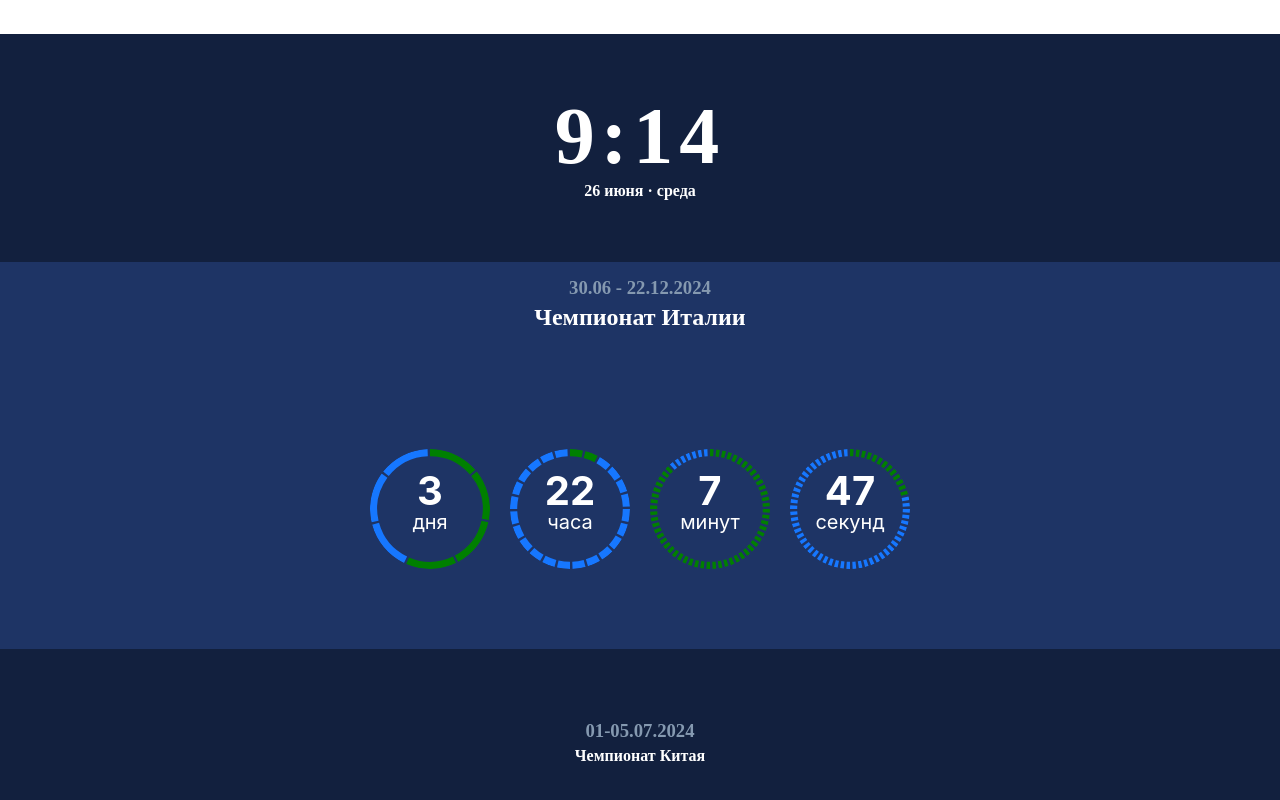
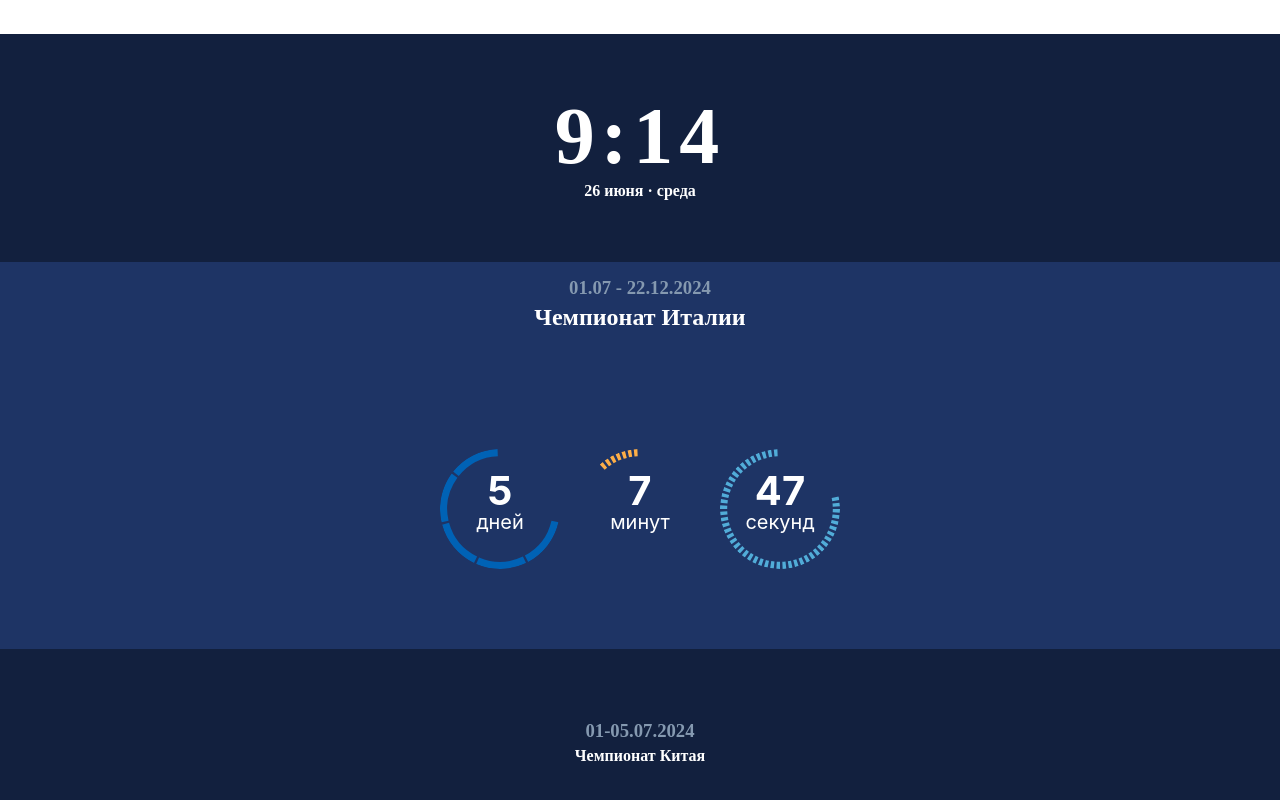
Before and after one commit to rasoan/sportEvents, a React (Create React App) app: page / in a window 1280 px wide. Shown: the part 766-1566 px from the top of the page. Built offline with nearby package versions, Linux system fonts and the light colour scheme.

Commit message:
feat: styled progress

```diff
--- a/src/App/App.tsx
+++ b/src/App/App.tsx
@@ -29,7 +29,7 @@ const App: React.FC<Props> = (props: Props) => {
                 title: "Чемпионат Москвы",
             },
             {
-                dt_start: "2024-06-30T10:22:00+03:00",
+                dt_start: "2024-07-01T12:22:00+03:00",
                 dt_end: "2024-12-22T16:00:00+03:00",
                 dt_create: "2023-01-31T02:39:01+03:00",
                 is_main: true,
--- a/src/TimeCounter/TimeCounter.tsx
+++ b/src/TimeCounter/TimeCounter.tsx
@@ -97,13 +97,39 @@ const TimeCounter: React.FC<Props> = (props: Props) => {
         || value < 0
     ;
 
+    let progressColor: string;
+
+    switch (timeCounterFormat) {
+        case TimeCounterFormat.Days: {
+            progressColor = "#0062b5";
+
+            break;
+        }
+        case TimeCounterFormat.Hours: {
+            progressColor = "#d62f0d";
+
+            break;
+        }
+        case TimeCounterFormat.Minutes: {
+            progressColor = "#fdae47";
+
+            break;
+        }
+        case TimeCounterFormat.Seconds: {
+            progressColor = "#51acd8";
+
+            break;
+        }
+    }
+
     return <div className={`timeCounter ${isHiddenTimer ? ' timeCounter-hidden' : ''}`}>
         <Flex align="center" wrap gap={30}>
             <Progress
                 type="circle"
+                trailColor={progressColor}
                 steps={steps}
                 percent={percent}
-                strokeColor="green"
+                strokeColor="none"
                 format={() => <>
                     <div className={"antProgressTextCustom"}>
                         <span className={'antProgressTextCustom__label antProgressTextCustom__label-withNumber'}>
```
